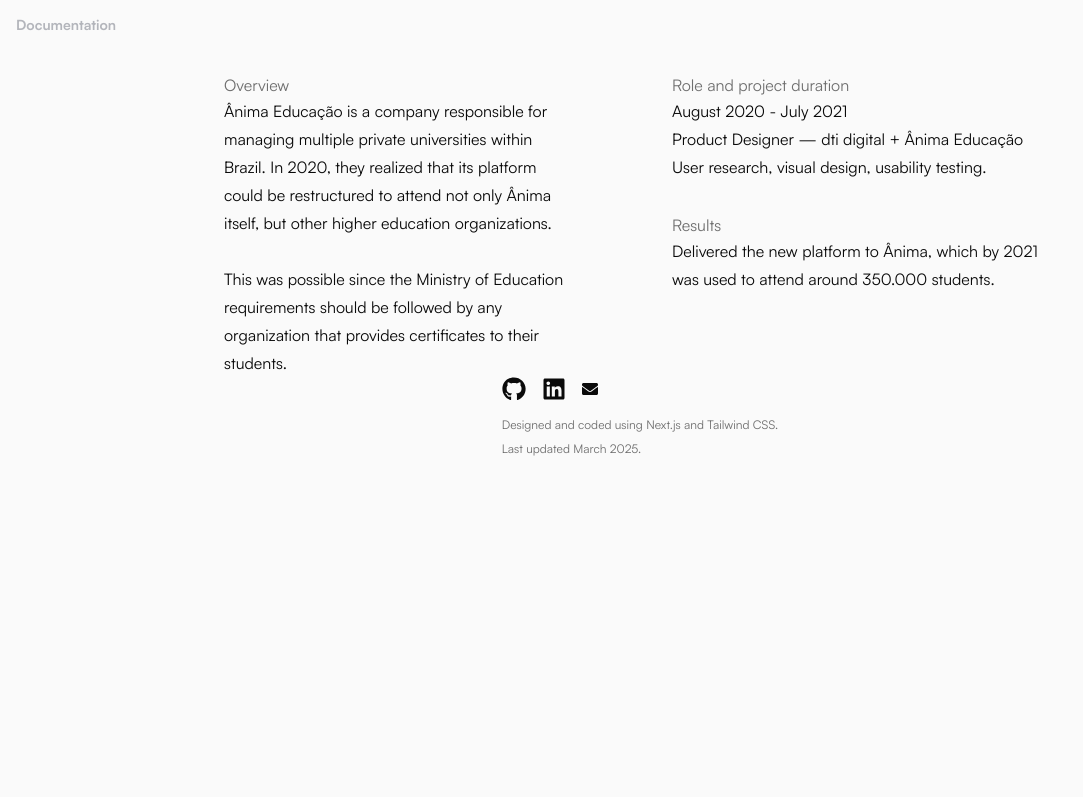
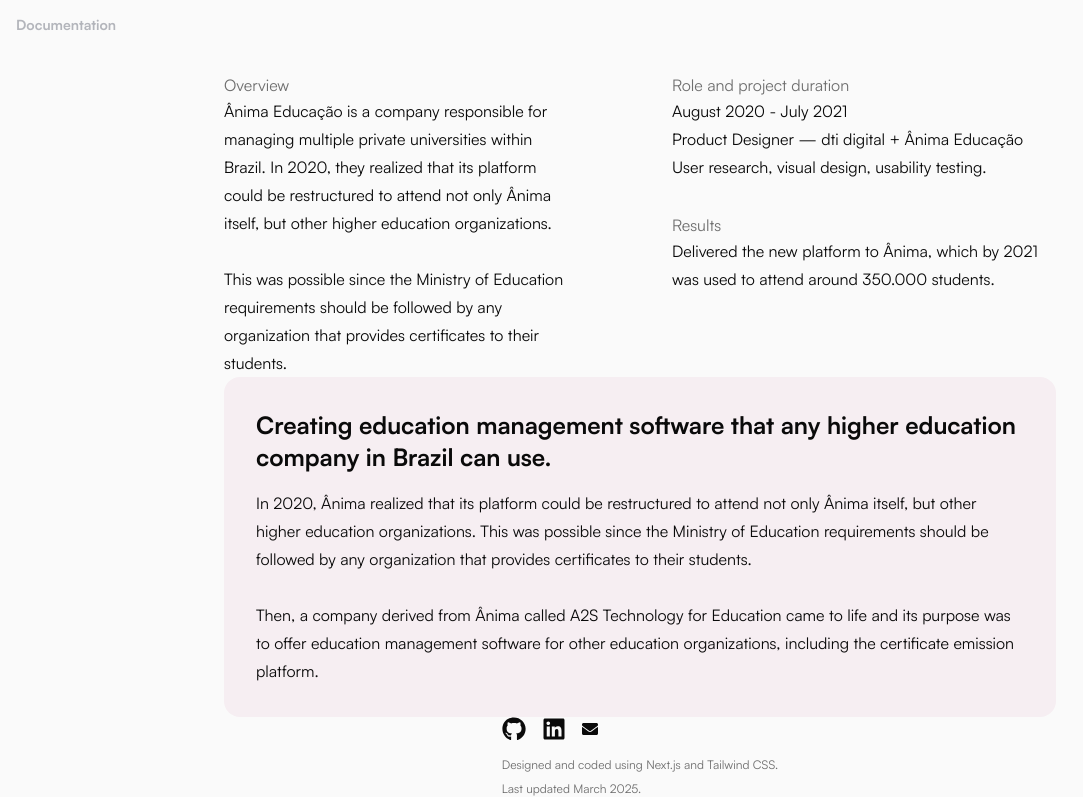
Before and after one commit to luccaromaniello/portfolio, a Next.js app: page /design/anima-educacao in a window 1280 px wide. Shown: the part 331-1128 px from the top of the page, without its empty margins (0-1083 px from the left). Before the commit the page ends 800 px from the top, so only its background shows below. Built offline with nearby package versions, Linux system fonts and the light colour scheme.

Commit message:
Add web style to HighlightCard component

```diff
--- a/src/app/(projects)/design/anima-educacao/page.tsx
+++ b/src/app/(projects)/design/anima-educacao/page.tsx
@@ -1,12 +1,15 @@
 import SideMenuAnima from "@/components/cases/SideMenuAnima";
 import Heading from "@/components/cases/Heading";
 import Overview from "@/components/cases/Overview";
+import HighlightCard from "@/components/cases/HighlightCard";
 
 export default function AnimaEducacao() {
+  const defaultAlignment = "flex flex-col gap-20 px-6 lg:px-56 2xl:px-96 w-full";
+
   return (
     <div className="flex flex-col">
       <SideMenuAnima></SideMenuAnima>
-      <div className="flex flex-col gap-20 px-6 lg:px-56 2xl:px-96 w-full">
+      <div className={defaultAlignment}>
         <Heading
           headline="build a web platform that is used to generate Bachelor&apos;s and Master&apos;s certificates for more than 350.000 students in Brazil."
           company="Ânima Educação"
@@ -21,6 +24,12 @@ export default function AnimaEducacao() {
           results="Delivered the new platform to Ânima, which by 2021 was used to attend around 350.000 students."
         />
       </div>
+      <div className={defaultAlignment}>
+        <HighlightCard
+          title={"Creating education management software that any higher education company in Brazil can use."}
+          description={`In 2020, Ânima realized that its platform could be restructured to attend not only Ânima itself, but other higher education organizations. This was possible since the Ministry of Education requirements should be followed by any organization that provides certificates to their students.
+          \n Then, a company derived from Ânima called A2S Technology for Education came to life and its purpose was to offer education management software for other education organizations, including the certificate emission platform.`}/>
+      </div>
     </div>
   )
 }
--- /dev/null
+++ b/src/components/cases/HighlightCard/index.tsx
@@ -0,0 +1,17 @@
+import Text from "@/components/cases/Text";
+
+interface HighlightCardProps {
+  title: string,
+  description: string,
+}
+
+const HighlightCard = ({ title, description }: HighlightCardProps) => {
+  return (
+    <div className="flex flex-col gap-4 p-8 bg-primary-main/5 rounded-2xl">
+      <h2 className="text-2xl font-bold">{title}</h2>
+      <Text text={description}/>
+    </div>
+  )
+};
+
+export default HighlightCard;
```
